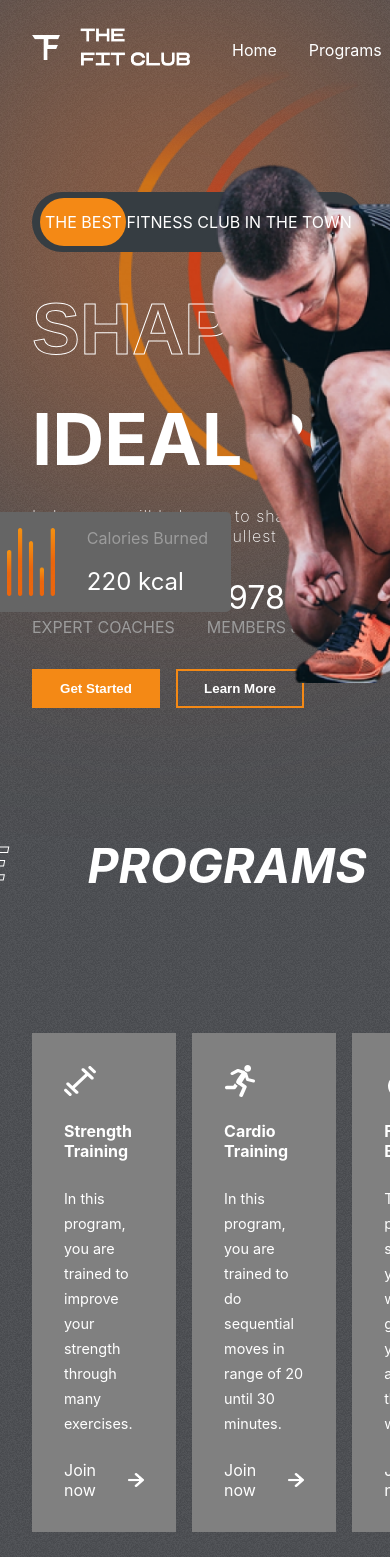
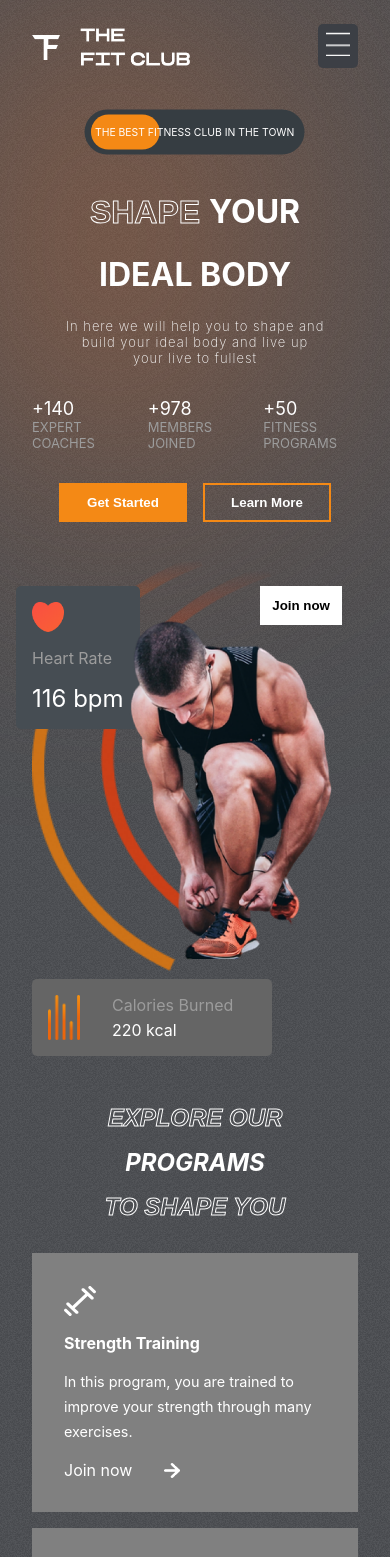
Before and after one commit to eziz-tajiev/fitGym, a React (Vite) app: page / in a window 390 px wide. Shown: the top 1557 px of the page. Built offline with nearby package versions, Linux system fonts and the light colour scheme.

Commit message:
finished hamburger

```diff
--- a/package.json
+++ b/package.json
@@ -12,12 +12,14 @@
   "dependencies": {
     "framer-motion": "^11.8.0",
     "react": "^18.3.1",
-    "react-dom": "^18.3.1"
+    "react-dom": "^18.3.1",
+    "react-scroll": "^1.9.0"
   },
   "devDependencies": {
     "@eslint/js": "^9.9.0",
     "@types/react": "^18.3.3",
     "@types/react-dom": "^18.3.0",
+    "@types/react-scroll": "^1.8.10",
     "@vitejs/plugin-react": "^4.3.1",
     "eslint": "^9.9.0",
     "eslint-plugin-react-hooks": "^5.1.0-rc.0",
--- a/src/components/Header/Header.css
+++ b/src/components/Header/Header.css
@@ -20,3 +20,17 @@
     color: var(--orange);
     cursor: pointer;
 }
+
+@media screen and (max-width: 768px) {
+    .header :nth-child(2) {
+        position: fixed;
+        right: 2rem;
+        z-index: 99;
+    }
+
+    .header-menu {
+        flex-direction: column;
+        background: var(--appColor);
+        padding: 2rem;
+    }
+}
--- a/src/components/Header/Header.tsx
+++ b/src/components/Header/Header.tsx
@@ -1,20 +1,66 @@
-import React from 'react'
+import React, { useState } from 'react'
 import './Header.css'
 import Logo from '../../assets/logo.png'
+import Bars from '../../assets/bars.png'
+import {Link} from 'react-scroll'
+
 
 
 const Header = () => {
+    const mobile = window.innerWidth <= 768 ? true : false;
+    const [menuOpened, setMenuOpened] = useState(false)
+
     return (
         <div className="header">
             <img className='logo' src={Logo} alt="" />
+            {menuOpened === false && mobile === true ? (
+                <div style={{
+                    backgroundColor: 'var(--appColor)',
+                    padding: '0.5rem',
+                    borderRadius: '5px',
 
+                }}
+
+                onClick={() => setMenuOpened(true)}
+
+                >
+                    <img src={Bars} alt="" style={{width: '1.5rem', height: '1.5rem'}}/>
+                </div>
+            ) : (
             <ul className='header-menu'>
-                <li>Home</li>
-                <li>Programs</li>
-                <li>Why us</li>
-                <li>Plans</li>
-                <li>Testimonials</li>
+                <li><Link
+                onClick={() => setMenuOpened(false)}
+                to='home'
+                spy={true}
+                smooth={true}>Home</Link></li>
+
+                <li><Link
+                onClick={() => setMenuOpened(false)}
+                to='programs'
+                spy={true}
+                smooth={true}>Programs</Link></li>
+
+                <li><Link
+                onClick={() => setMenuOpened(false)}
+                to='reasons'
+                spy={true}
+                smooth={true}>Why us</Link></li>
+
+                <li><Link
+                onClick={() => setMenuOpened(false)}
+                to='plans'
+                spy={true}
+                smooth={true}>Plans</Link></li>
+
+                <li><Link
+                onClick={() => setMenuOpened(false)}
+                to='testimonials'
+                spy={true}
+                smooth={true}
+                >Testimonials</Link></li>
             </ul>
+            )}
+
         </div>
     )
 }
--- a/src/components/Hero/Hero.css
+++ b/src/components/Hero/Hero.css
@@ -143,6 +143,7 @@
   top: 10rem;
   right: 8rem;
   width: 23rem;
+  align-self: center;
 }
 
 .hero-image-back {
@@ -167,7 +168,7 @@
 }
 
 .calories > img {
-  width: 3rem;
+  width: 2rem;
 }
 
 .calories > div {
@@ -190,3 +191,89 @@
   height: 30rem;
   left: 0;
 }
+
+@media screen and (max-width: 768px)
+{
+  .hero {
+    flex-direction: column;
+  }
+
+  .hero-blur {
+    width: 14rem;
+  }
+
+  .the-best {
+    margin-top: 0;
+    font-size: small;
+    align-self: center;
+    transform: scale(0.8);
+  }
+
+  .hero-text {
+    font-size: xx-large;
+    align-items: center;
+    justify-content: center;
+  }
+
+  .hero-text > div:nth-child(3) {
+    font-size: small;
+    font-weight: 200;
+    letter-spacing: 1px;
+    text-align: center;
+  }
+
+  .hero-buttons {
+    justify-content: center;
+  }
+
+  .figures > div > span:nth-of-type(1) {
+    font-size: large;
+  }
+
+  .figures > div > span:nth-of-type(2) {
+    font-size: small;
+  }
+
+  .right-h {
+    position: relative;
+    background: none;
+  }
+
+  .heart-rate {
+    left: 1rem;
+    top: 2rem;
+  }
+
+  .calories {
+    position: relative;
+    top: 5rem;
+    left: 2rem;
+  }
+
+  .caloties > img {
+    width: 2rem;
+  }
+
+  .calories > div > :nth-child(2) {
+    font-size: 1rem;
+  }
+
+  .hero-image {
+    position: relative;
+    width: 15rem;
+    left: 7rem;
+    top: 4rem;
+  }
+
+  .hero-image-back {
+    width: 15rem;
+    left: 2rem;
+    top: 0rem;
+  }
+
+
+
+
+
+
+}
--- a/src/components/Hero/Hero.tsx
+++ b/src/components/Hero/Hero.tsx
@@ -13,15 +13,16 @@
 
 const Hero = () => {
     const transition = {type: spring, duration: 3}
+    const mobile = window.innerWidth <= 768 ? true : false;
 return (
-<div className="hero">
+<div className="hero" id="home">
     <div className="blur hero-blur"></div>
     <div className="left-h">
         <Header />
         {/* The best */}
         <div className="the-best">
             <motion.div
-            initial={{left: '238px'}}
+            initial={{left: mobile ? '165px' : '238px'}}
             whileInView={{left: '8px'}}
             transition={{...transition, type: "tween"}}
             >
--- a/src/components/Join/Join.css
+++ b/src/components/Join/Join.css
@@ -54,3 +54,19 @@
   background-color: var(--orange);
   color: white;
 }
+
+@media screen and (max-width: 768px) {
+  .Join {
+    flex-direction: column;
+    gap: 1rem;
+  }
+
+  .left-j {
+    font-size: x-large;
+    /* flex-direction: column; */
+  }
+
+  .right-j {
+    padding: 2rem;
+  }
+}
--- a/src/components/Plans/Plans.css
+++ b/src/components/Plans/Plans.css
@@ -86,3 +86,13 @@
 .plans > :nth-child(2) > button {
   color: orange;
 }
+
+@media screen and (max-width: 768px) {
+  .plans {
+    flex-direction: column;
+  }
+
+  .plans > :nth-child(2) {
+    transform: none;
+  }
+}
--- a/src/components/Plans/Plans.tsx
+++ b/src/components/Plans/Plans.tsx
@@ -4,7 +4,7 @@
 
 const Plans = () => {
   return (
-    <div className="plans-container">
+    <div className="plans-container" id='plans'>
       <div className="blur plans-blur-1"></div>
       <div className="blur plans-blur-2"></div>
       <div className='programs-header' style={{gap: '2rem'}}>
--- a/src/components/Programs/Programs.css
+++ b/src/components/Programs/Programs.css
@@ -61,3 +61,18 @@
   background: var(--planCard);
   cursor: pointer;
 }
+
+@media screen and (max-width: 768px) {
+  .programs-header {
+    flex-direction: column;
+    gap: 1rem;
+    font-size: x-large;
+    align-items: center;
+    justify-content: center;
+    margin-top: 2rem;
+  }
+
+  .programs-categories {
+    flex-direction: column;
+  }
+}
--- a/src/components/Reasons/Reasons.css
+++ b/src/components/Reasons/Reasons.css
@@ -81,3 +81,33 @@
 .partners > img {
   width: 2.5rem;
 }
+
+@media screen and (max-width: 768px) {
+  .Reasons {
+    flex-direction: column;
+  }
+
+  .left-r {
+    grid-auto-rows: auto;
+    overflow: hidden;
+  }
+
+  .left-r > :nth-child(1) {
+    width: 7rem;
+    height: 17rem;
+  }
+
+  .left-r > :nth-child(2) {
+    width: 15rem;
+    height: 10rem;
+  }
+
+  .left-r > :nth-child(3) {
+    width: 7rem;
+  }
+
+  .left-r > :nth-child(4) {
+    width: 7rem;
+    height: 6rem;
+  }
+}
--- a/src/components/Testimonials/Testimonials.css
+++ b/src/components/Testimonials/Testimonials.css
@@ -1,4 +1,4 @@
-.Testimonials {
+.testimonials {
   display: flex;
   gap: 1rem;
   padding: 0 2rem;
@@ -79,3 +79,45 @@
   cursor: pointer;
 
 }
+
+@media screen and (max-width: 768px) {
+  .testimonials {
+    flex-direction: column;
+  }
+
+  .left-t > :nth-child(2),
+  .left-t > :nth-child(3) {
+    font-size: xx-large;
+  }
+
+  .right-t {
+    display: flex;
+    flex-direction: column;
+    align-items: center;
+    justify-content: center;
+    gap: 2rem;
+  }
+
+  .right-t > div {
+    display: none;
+    position: relative;
+
+  }
+
+  .right-t > img {
+    top: 0;
+    right: 0;
+    position: relative;
+
+  }
+
+  .right-t > :last-child {
+    display: block;
+    bottom: 0;
+    left: 0;
+  }
+
+
+
+
+}
--- a/src/components/Testimonials/Testimonials.tsx
+++ b/src/components/Testimonials/Testimonials.tsx
@@ -11,11 +11,12 @@
   const tLength = testimonialsData.length;
 
   return (
-    <div className="Testimonials">
+    <div className="testimonials">
       <div className="left-t">
         <span>Testimonials</span>
         <span className='stroke-text'>What they</span>
         <span>say about us</span>
+
         <motion.span
         key={selected}
         initial={{opacity: 0, x: 100}}
@@ -24,6 +25,7 @@
         transition={transition}>
           {testimonialsData[selected].review}
         </motion.span>
+
         <span>
           <span style={{color: 'var(--orange)'}}>
             {testimonialsData[selected].name}
@@ -31,12 +33,14 @@
           - {testimonialsData[selected].status}
         </span>
       </div>
+
       <div className="right-t">
         <motion.div
         initial={{opacity: 0, x: -100}}
         transition={{...transition, duration: 2}}
         whileInView={{opacity: 1, x: 0}}
         ></motion.div>
+
         <motion.div
         initial={{opacity: 0, x: 100}}
         transition={{...transition, duration: 2}}
@@ -50,11 +54,13 @@
         exit={{opacity: 0, x: -100}}
         transition={transition}
         src={testimonialsData[selected].image} alt="" />
+
         <div className="arrows">
           <img
           onClick={()=>
             selected === 0 ? setSelected(tLength - 1) : setSelected((prev)=>prev - 1)}
           src={leftArrow} alt="" />
+
           <img
           onClick={()=>
             selected === tLength-1 ? setSelected(0) : setSelected((prev)=>prev + 1)}
```
Also changed, not shown: 1 other file (tests, documents, lock files or other folders).
